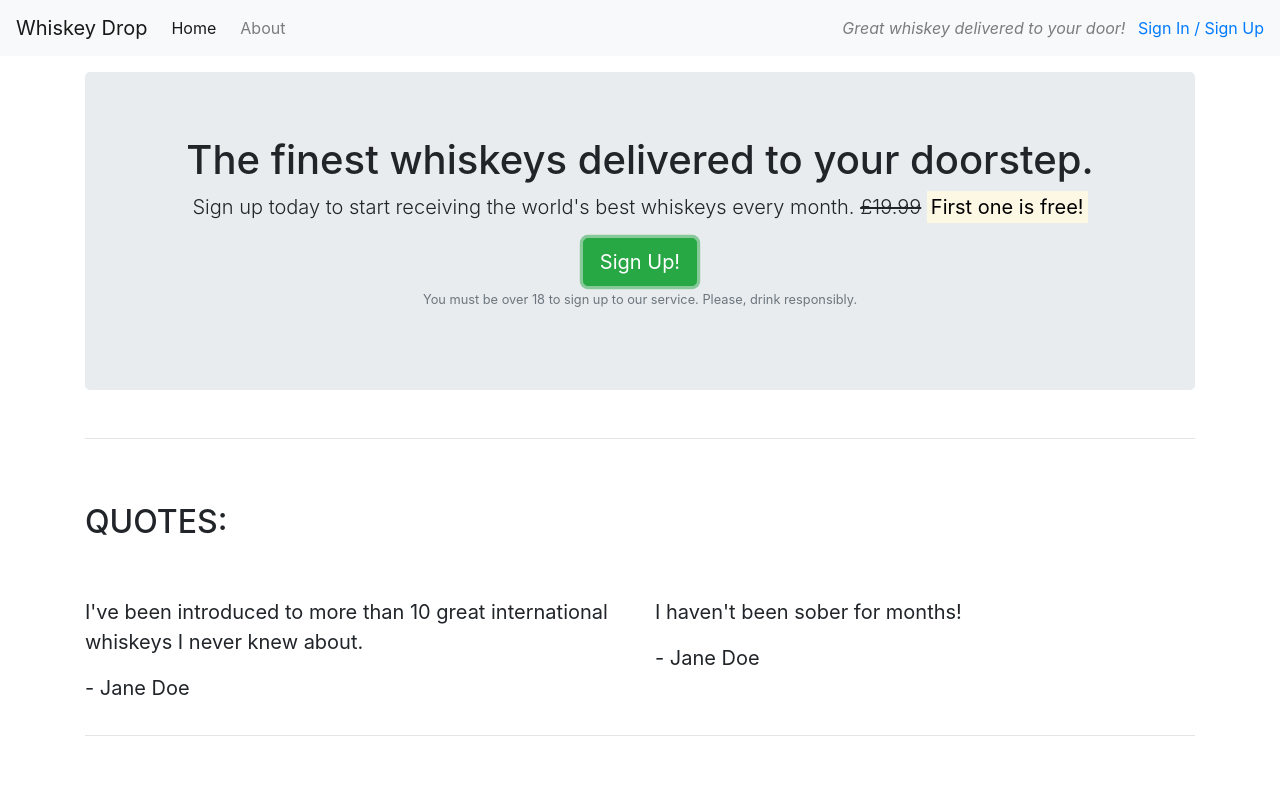
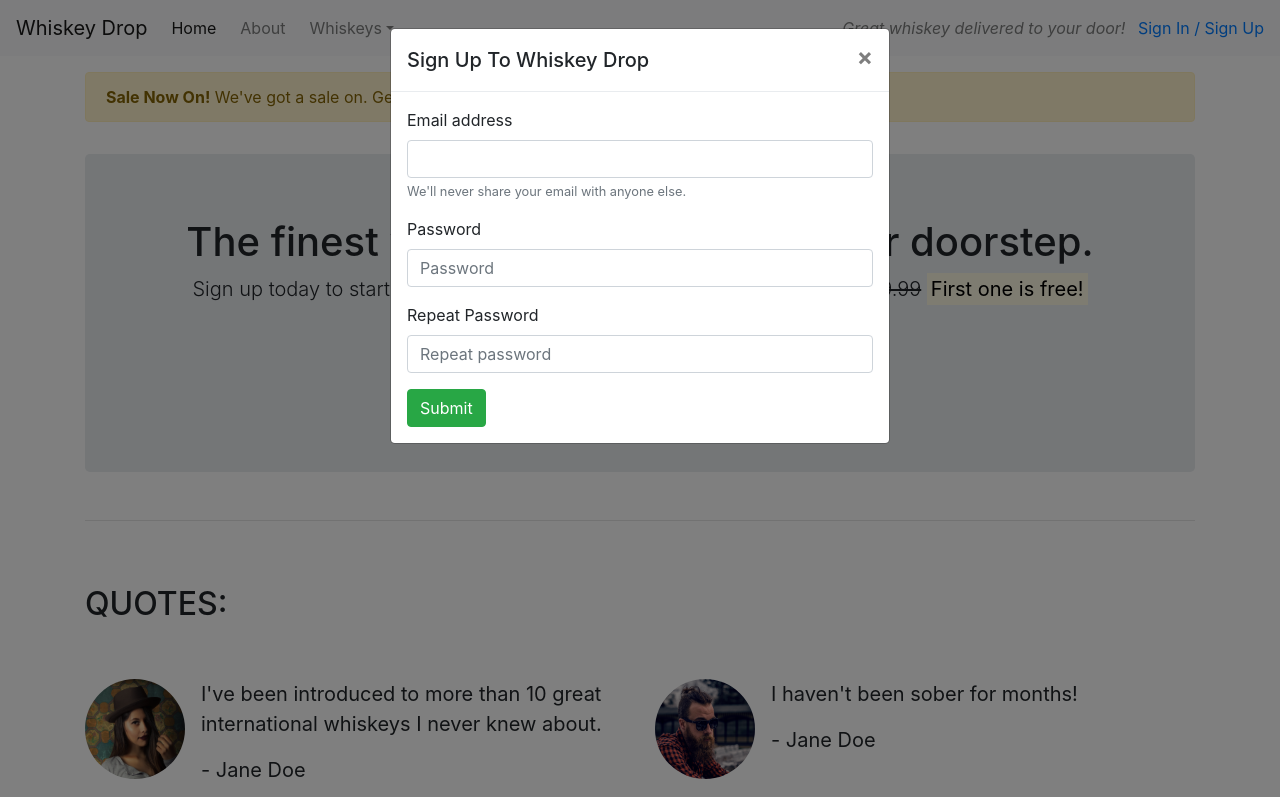
Before and after one commit to AlistairDriscoll/whiskey-drop, a plain HTML site: page index.html in a window 1280 px wide. Both pictures are taken after a click on the button "Sign Up!". Shown: the top 797 px of the page. Drawn offline with nearby package versions, Linux system fonts and the light colour scheme.

Commit message:
Add images and bootstrap js

```diff
--- a/index.html
+++ b/index.html
@@ -6,22 +6,46 @@
     <title>Whiskey Drop | Taste a new whiskey every month</title>
     <meta name="viewport" content="width=device-width, initial-scale=1.0">
     <link rel="stylesheet" href="https://maxcdn.bootstrapcdn.com/bootstrap/4.1.3/css/bootstrap.min.css">
+    <link rel="stylesheet" href="https://use.fontawesome.com/releases/v5.6.1/css/all.css"
+        integrity="sha384-gfdkjb5BdAXd+lj+gudLWI+BXq4IuLW5IT+brZEZsLFm++aCMlF1V92rMkPaX4PP" crossorigin="anonymous">
 </head>
 
 <body>
     <nav class="navbar navbar-light bg-light navbar-expand-sm">
         <a class="navbar-brand" href="/">Whiskey Drop</a>
+        <button class="navbar-toggler ml-auto" type="button" data-toggle="collapse" data-target="#navbarNavDropdown"
+            aria-expanded="false" aria-label="Toggle navigation"><span class="navbar-toggler-icon"></span></button>
+        <div class="collapse navbar-collapse" id="navbarNavDropdown">
             <ul class="navbar-nav mr-auto">
                 <li class="active nav-item mr-2"><a class="nav-link" href="/">Home</a></li>
                 <li class="nav-item mr-2"><a class="nav-link" href="/">About</a></li>
+                <li class="nav-item dropdown">
+                    <a class="nav-link dropdown-toggle" href="#" id="navbarDropdownMenuLink" role="button"
+                        data-toggle="dropdown" aria-haspopup="true" aria-expanded="false">Whiskeys</a>
+                    <div class="dropdown-menu" aria-labelledby="navbarDropdownMenuLink">
+                        <a class="dropdown-item" href="#">Irish</a>
+                        <a class="dropdown-item" href="#">Scotch</a>
+                        <a class="dropdown-item" href="#">Japanese</a>
+                        <a class="dropdown-item" href="#">American</a>
+                    </div>
+                </li>
                 <li class="nav-item mr-2 d-block d-sm-none"><a class="nav-link" href="/">Sign In / Sign Up</a></li>
             </ul>
+        </div>
         <div class="d-none d-md-block">
             <p class="navbar-text my-auto mr-2"><i>Great whiskey delivered to your door!</i></p>
             <a href="/login">Sign In / Sign Up</a>
         </div>
     </nav>
-    <article class="container">
+    <article class="container mt-3">
+        <div class="row d-none d-sm-block">
+            <div class="col-12">
+                <div class="alert alert-warning">
+                    <strong>Sale Now On!</strong> We've got a sale on. Get a 12 month subscription for the price of 6!
+                    <a href="">See here for details!</a>
+                </div>
+            </div>
+        </div>
         <!-- Callout -->
         <div class="row">
             <div class="col-12">
@@ -29,7 +53,7 @@
                     <h1>The finest whiskeys delivered to your doorstep.</h1>
                     <p class="lead">Sign up today to start receiving the world's best whiskeys every month.
                         <s class="d-none d-sm-inline">£19.99</s> <strong><mark>First one is free!</mark></strong></p>
-                    <button class="btn btn-success btn-lg">Sign Up!</button>
+                    <button class="btn btn-success btn-lg" data-toggle="modal" data-target="#signUpModal">Sign Up!</button>
                     <p class="text-muted"><small>You must be over 18 to sign up to our service. Please, drink
                             responsibly.</small></p>
                 </section>
@@ -48,16 +72,29 @@
                 </div>
                 <div class="row">
                     <div class="col-12 col-md-6">
+                        <div class="media">
+                            <div class="d-none d-sm-block">
+                                <img src="images/girl-image.png" class="rounded-circle mr-3" height="100" width="100">
+                            </div>
+                            <div class="media-body">
                                 <blockquote class="blockquote">
-                            <p>I've been introduced to more than 10 great international whiskeys I never knew about.</p>
+                                    <p>I've been introduced to more than 10 great international whiskeys I never knew
+                                        about.</p>
                                     <p>- Jane Doe</p>
                                 </blockquote>
                             </div>
+                        </div>
+                    </div>
                     <div class="col-12 col-md-6">
+                        <div class="media">
+                            <div class="d-none d-sm-block">
+                                <img src="images/guy-image.png" class="rounded-circle mr-3" height="100" width="100">
+                            </div>
                             <blockquote class="blockquote">
                                 <p>I haven't been sober for months!</p>
                                 <p>- Jane Doe</p>
                             </blockquote>
+                        </div>
                     </div>
                 </div>
             </section>
@@ -75,7 +112,8 @@
             <div class="row">
                 <div class="col-12 col-md-6 col-lg-4">
                     <div class="feature">
-                        <h3>Feature 1</h3>
+                        <h3><i class="fas fa-gift d-none d-sm-inline"></i> Feature 1 <span
+                                class="badge badge-success">NEW!</span></h3>
                         <p>Lorem ipsum dolor sit amet, consectetur adipiscing elit, sed do eiusmod tempor incididunt ut
                             labore
                             et dolore magna aliqua. Ut enim ad minim veniam, quis nostrud exercitation ullamco laboris
@@ -86,7 +124,7 @@
                 </div>
                 <div class="col-12 col-md-6 col-lg-4">
                     <div class="feature">
-                        <h3>Feature 2</h3>
+                        <h3><i class="fas fa-credit-card d-none d-sm-inline"></i> Feature 2</h3>
                         <p>Lorem ipsum dolor sit amet, consectetur adipiscing elit, sed do eiusmod tempor incididunt ut
                             labore
                             et dolore magna aliqua. Ut enim ad minim veniam, quis nostrud exercitation ullamco laboris
@@ -97,7 +135,7 @@
                 </div>
                 <div class="col-12 d-md-none d-lg-block col-lg-4">
                     <div class="feature">
-                        <h3>Feature 3</h3>
+                        <h3><i class="fas fa-times-circle d-none d-sm-inline"></i> Feature 3</h3>
                         <p>Lorem ipsum dolor sit amet, consectetur adipiscing elit, sed do eiusmod tempor incididunt ut
                             labore
                             et dolore magna aliqua. Ut enim ad minim veniam, quis nostrud exercitation ullamco laboris
@@ -110,6 +148,47 @@
         </section>
         <!-- /.features -->
     </article>
+
+    <div class="modal" tabindex="-1" role="dialogue" id="signUpModal">
+        <div class="modal-dialog" role="document">
+            <div class="modal-content">
+                <div class="modal-header">
+                    <h5 class="modal-title">Sign Up To Whiskey Drop</h5>
+                    <button type="button" class="close" data-dismiss="modal" aria-label="Close">
+                        <span aria-hidden="true">&times;</span>
+                    </button>
+                </div>
+                <div class="modal-body">
+                    <form>
+                        <div class="form-group">
+                            <label for="exampleInputEmail1">Email address</label>
+                            <input type="email" class="form-control" id="exampleInputEmail1" aria-describedby="emailHelp">
+                            <small id="emailHelp" class="form-text text-muted">We'll never share your email with anyone else.</small>
+                        </div>
+                        <div class="form-group">
+                            <label for="password">Password</label>
+                            <input type="password" class="form-control" id="password" placeholder="Password">
+                        </div>
+                        <div class="form-group">
+                            <label for="repeatPassword">Repeat Password</label>
+                            <input type="password" class="form-control" id="repeatPassword" placeholder="Repeat password">
+                        </div>
+                        <button type="submit" class="btn btn-success">Submit</button>
+                    </form>
+                </div>
+            </div>
+        </div>
+    </div>
+
+    <script src="https://code.jquery.com/jquery-3.3.1.slim.min.js"
+        integrity="sha384-q8i/X+965DzO0rT7abK41JStQIAqVgRVzpbzo5smXKp4YfRvH+8abtTE1Pi6jizo" crossorigin="anonymous">
+    </script>
+    <script src="https://cdnjs.cloudflare.com/ajax/libs/popper.js/1.14.3/umd/popper.min.js"
+        integrity="sha384-ZMP7rVo3mIykV+2+9J3UJ46jBk0WLaUAdn689aCwoqbBJiSnjAK/l8WvCWPIPm49" crossorigin="anonymous">
+    </script>
+    <script src="https://stackpath.bootstrapcdn.com/bootstrap/4.1.3/js/bootstrap.min.js"
+        integrity="sha384-ChfqqxuZUCnJSK3+MXmPNIyE6ZbWh2IMqE241rYiqJxyMiZ6OW/JmZQ5stwEULTy" crossorigin="anonymous">
+    </script>
 </body>
 
 </html>
```
Also changed, not shown: images/girl-image.png (added), images/guy-image.png (added). Lines whose indentation alone changed are shown as unchanged.
